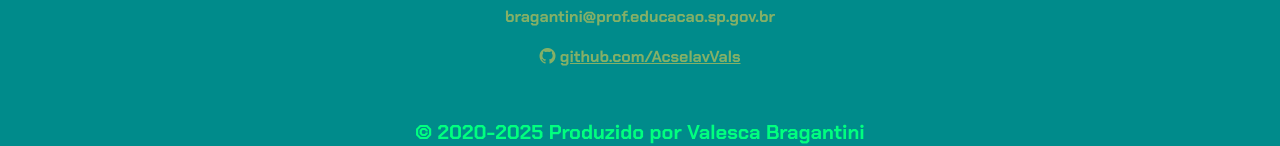
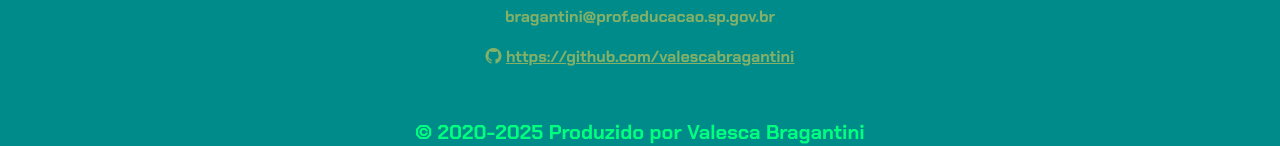
Before and after one commit to valescabragantini/Portfolio, a plain HTML site: page index.html in a window 1280 px wide. Shown: the part 2395-2541 px from the top of the page. Drawn offline with nearby package versions, Linux system fonts and the light colour scheme.

Commit message:
Update index.html
Mudança do link de perfil GitHub.

```diff
--- a/index.html
+++ b/index.html
@@ -486,7 +486,7 @@
             <!--Site Bootstrap icons (pesquisar GitHub)-->
             <!--Clicar no ícone do GitHub e em Icon font (copiar) e colar aqui-->
             <i class="bi bi-github"></i>
-            <a href="https://github.com/AcselavVals">github.com/AcselavVals</a>
+            <a href="https://github.com/valescabragantini">https://github.com/valescabragantini</a>
         </div>
         <!--Site Bootstrap docs content typography-->
         <!--Este lead deixará o parágrafo diferente-->
@@ -505,4 +505,5 @@
     </script>
 </body>
 
+
 </html>
```
